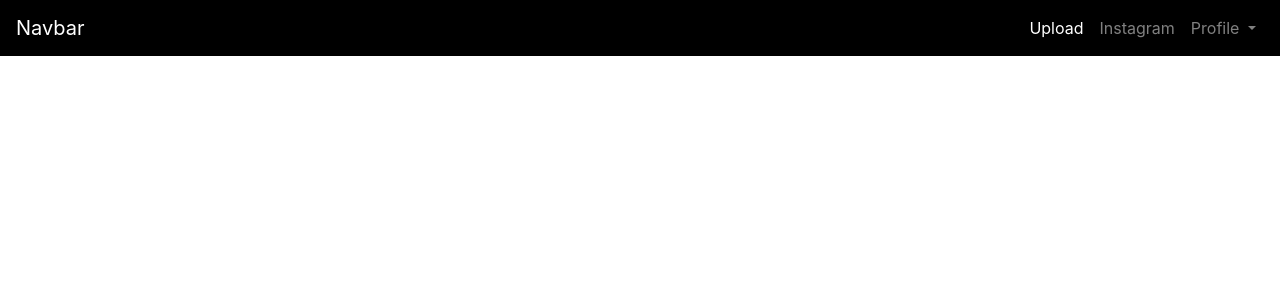
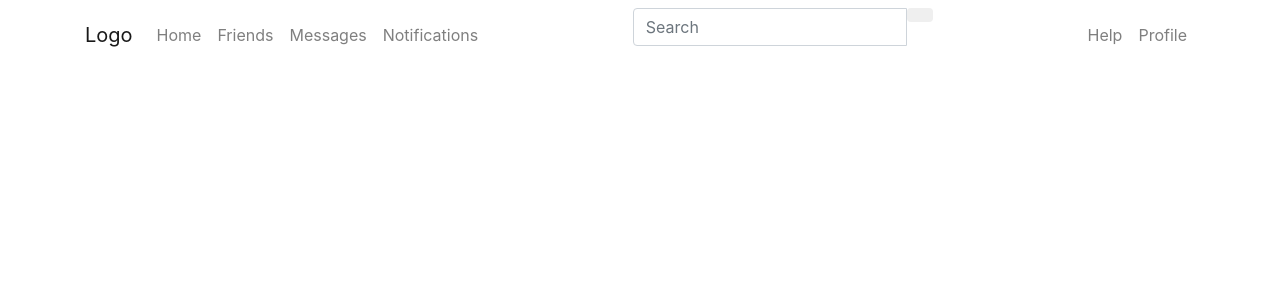
Before and after one commit to waweru12/Insta-clone, a Django app: template instagram/templates/navbar.html in a window 1280 px wide. Shown: the top 300 px of the page. Run offline with Django 3.2, Linux system fonts and the light colour scheme; the template is opened without the code that fills it, so the values that code supplies are empty; some libraries are stand-ins or nearby versions.

Commit message:
fixed search navbar

```diff
--- a/instagram/templates/navbar.html
+++ b/instagram/templates/navbar.html
@@ -12,37 +12,46 @@
 </head>
 
 <body>
+    <header>
+        <nav class="navbar navbar-expand-lg navbar-light">
 
-    <nav class="mb-1 navbar navbar-expand-lg navbar-dark info-color" style="background-color: black">
-        <a class="navbar-brand" href="#">Navbar</a>
-        <button class="navbar-toggler" type="button" data-toggle="collapse" data-target="#navbarSupportedContent-4"
-          aria-controls="navbarSupportedContent-4" aria-expanded="false" aria-label="Toggle navigation">
-          <span class="navbar-toggler-icon"></span>
-        </button>
-        <div class="collapse navbar-collapse" id="navbarSupportedContent-4">
-          <ul class="navbar-nav ml-auto">
-            <li class="nav-item active">
-              <a class="nav-link" href={%url ''%}>
-                <i class=""></i> Upload
-                <span class="sr-only">(current)</span>
-              </a>
+            <div class="container">
+
+                <a class="navbar-brand" href="#">Logo</a>
+                    <ul class="nav navbar-nav pull-sm-left">
+                        <li class="nav-item">
+                            <a class="nav-link" href="#">Home</a>
                         </li>
                         <li class="nav-item">
-              <a class="nav-link" href="#">
-                <i class=""></i> Instagram</a>
+                            <a class="nav-link" href="#">Friends</a>
                         </li>
-            <li class="nav-item dropdown">
-              <a class="nav-link dropdown-toggle" id="navbarDropdownMenuLink-4" data-toggle="dropdown"
-                aria-haspopup="true" aria-expanded="false">
-                <i class=""></i> Profile </a>
-              <div class="dropdown-menu dropdown-menu-right dropdown-info" aria-labelledby="navbarDropdownMenuLink-4">
-                <a class="dropdown-item" href="#">My account</a>
-                <a class="dropdown-item" href="#">Log out</a>
+                        <li class="nav-item">
+                            <a class="nav-link" href="#">Messages</a>
+                        </li>
+                        <li class="nav-item">
+                            <a class="nav-link" href="#">Notifications</a>
+                        </li>
+                    </ul>
+                    <ul class="nav navbar-nav navbar-logo mx-auto">
+                        <li class="nav-item">
+                            <form class="navbar-form" role="search" action="{% url 'search' %}">
+                                <div class="input-group">
+                                  <input type="text" class="form-control" placeholder="Search" name="profile">
+                                  <div class="input-group-btn">
+                                    <button class="btn btn-default" type="submit"><i class="glyphicon glyphicon-search"></i></button>
                                   </div>
+                            </form>
+                        </li>
+                    </ul>
+                    <ul class="nav navbar-nav pull-sm-right">
+                        <li class="nav-item">
+                            <a class="nav-link" href="#">Help</a>
+                        </li>
+                        <li class="nav-item">
+                            <a class="nav-link" href="#">Profile</a>
                         </li>
                     </ul>
             </div>
         </nav>
-      <!--/.Navbar -->
-
+    </header>
 </body>
```
Lines whose indentation alone changed are shown as unchanged.
